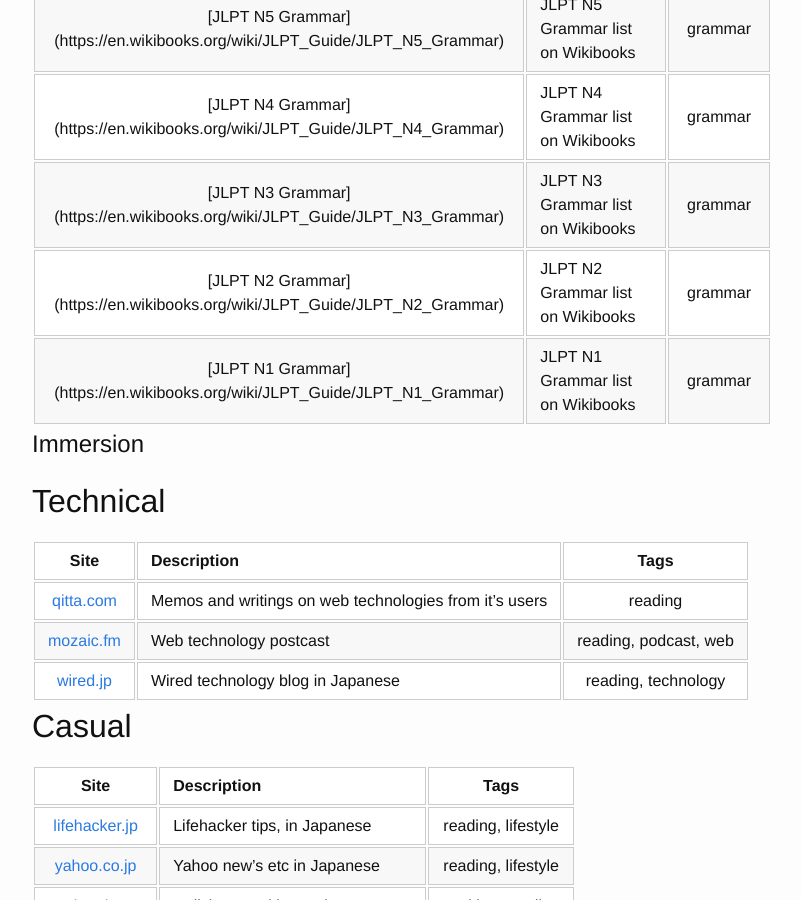
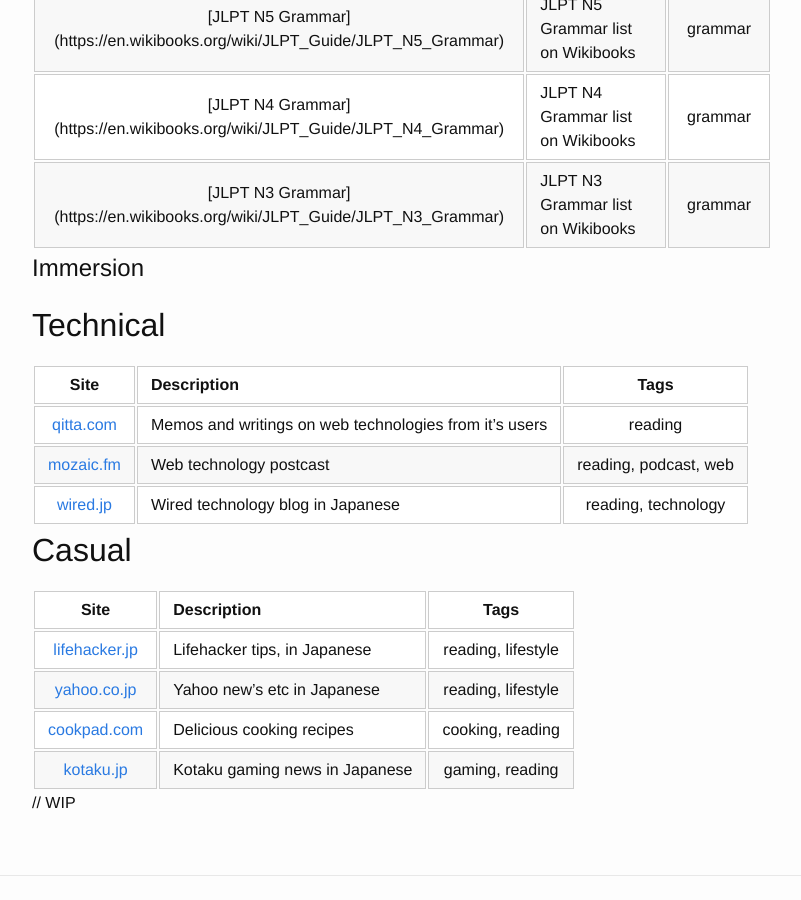
Before and after one commit to eddie/eddie.github.io, a Jekyll site: the page built from japanese/resources.md, in a window 1280 px wide and 900 px high, scrolled down 557 px. Shown: the whole window, without its empty margins (238-1039 px from the left). Built offline with Jekyll 4.4.1, drawn with Linux system fonts in a browser that asks for light colours.

Commit message:
removed broken n1-n2 links on jp-resources

```diff
--- a/japanese/resources.md
+++ b/japanese/resources.md
@@ -16,8 +16,7 @@
 | [JLPT N5 Grammar] (https://en.wikibooks.org/wiki/JLPT_Guide/JLPT_N5_Grammar) | JLPT N5 Grammar list on Wikibooks | grammar |
 | [JLPT N4 Grammar] (https://en.wikibooks.org/wiki/JLPT_Guide/JLPT_N4_Grammar) | JLPT N4 Grammar list on Wikibooks | grammar |
 | [JLPT N3 Grammar] (https://en.wikibooks.org/wiki/JLPT_Guide/JLPT_N3_Grammar) | JLPT N3 Grammar list on Wikibooks | grammar |
-| [JLPT N2 Grammar] (https://en.wikibooks.org/wiki/JLPT_Guide/JLPT_N2_Grammar) | JLPT N2 Grammar list on Wikibooks | grammar |
-| [JLPT N1 Grammar] (https://en.wikibooks.org/wiki/JLPT_Guide/JLPT_N1_Grammar) | JLPT N1 Grammar list on Wikibooks | grammar |
+
 
 # Immersion
 
```
